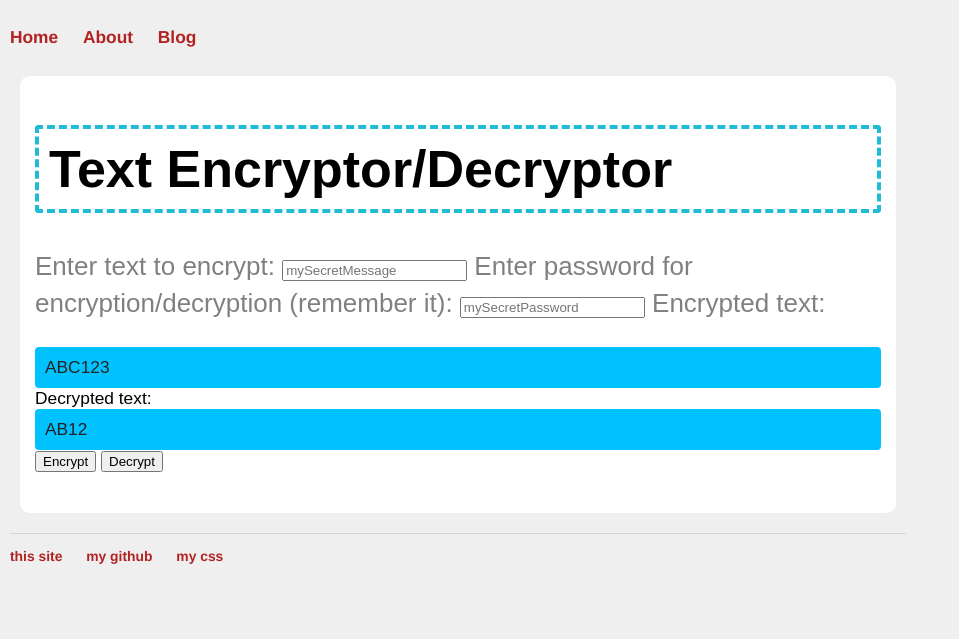
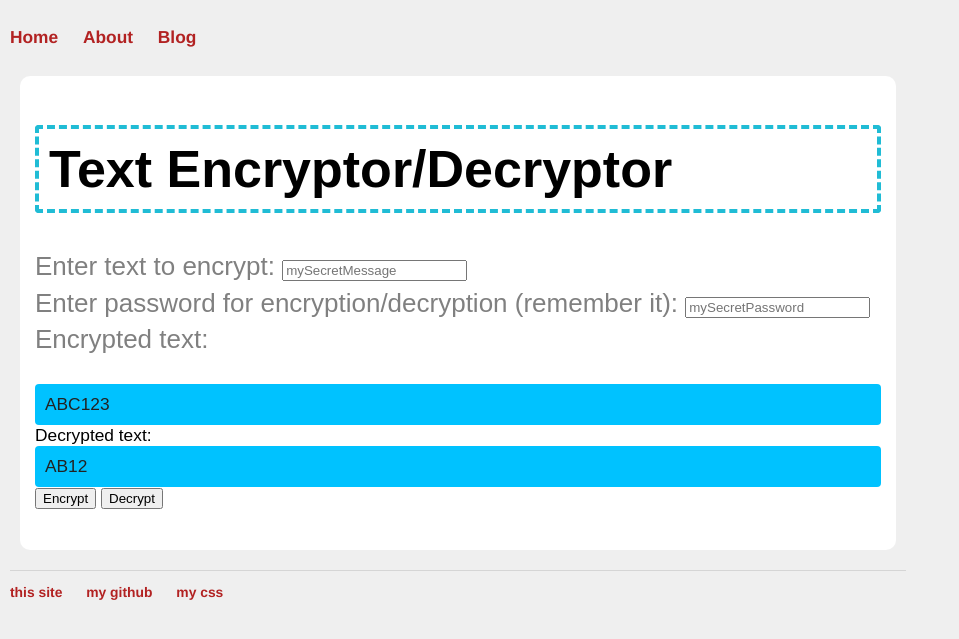
Before and after one commit to Samplasion/samplasion.github.iold, a Jekyll site: the page built from pswd.html, in a window 1280 px wide. Shown: the top 639 px of the page, without its empty margins (0-959 px from the left). Built offline with Jekyll 4.4.1, drawn with Linux system fonts in a browser that asks for light colours; a script that is not in the unit is left out.

Commit message:
Update pswd.html

```diff
--- a/pswd.html
+++ b/pswd.html
@@ -7,9 +7,9 @@ title: Text Encryptor/Decryptor
 <script src="https://cdnjs.cloudflare.com/ajax/libs/crypto-js/3.1.2/rollups/aes.js"></script>
 <p>
 <label>Enter text to encrypt:</label>
-<input type="text" placeholder="mySecretMessage" id="text" />
+<input type="text" placeholder="mySecretMessage" id="text" /><br>
 <label>Enter password for encryption/decryption (remember it):</label>
-<input type="password" placeholder="mySecretPassword" id="pswd" />
+<input type="password" placeholder="mySecretPassword" id="pswd" /><br>
 Encrypted text: <div class="highlight" id="encr">ABC123</div>
 Decrypted text: <div class="highlight" id="decr">AB12</div>
 <button onclick="encr(document.getElementById('text').value, document.getElementById('pswd').value)">Encrypt</button>
```
